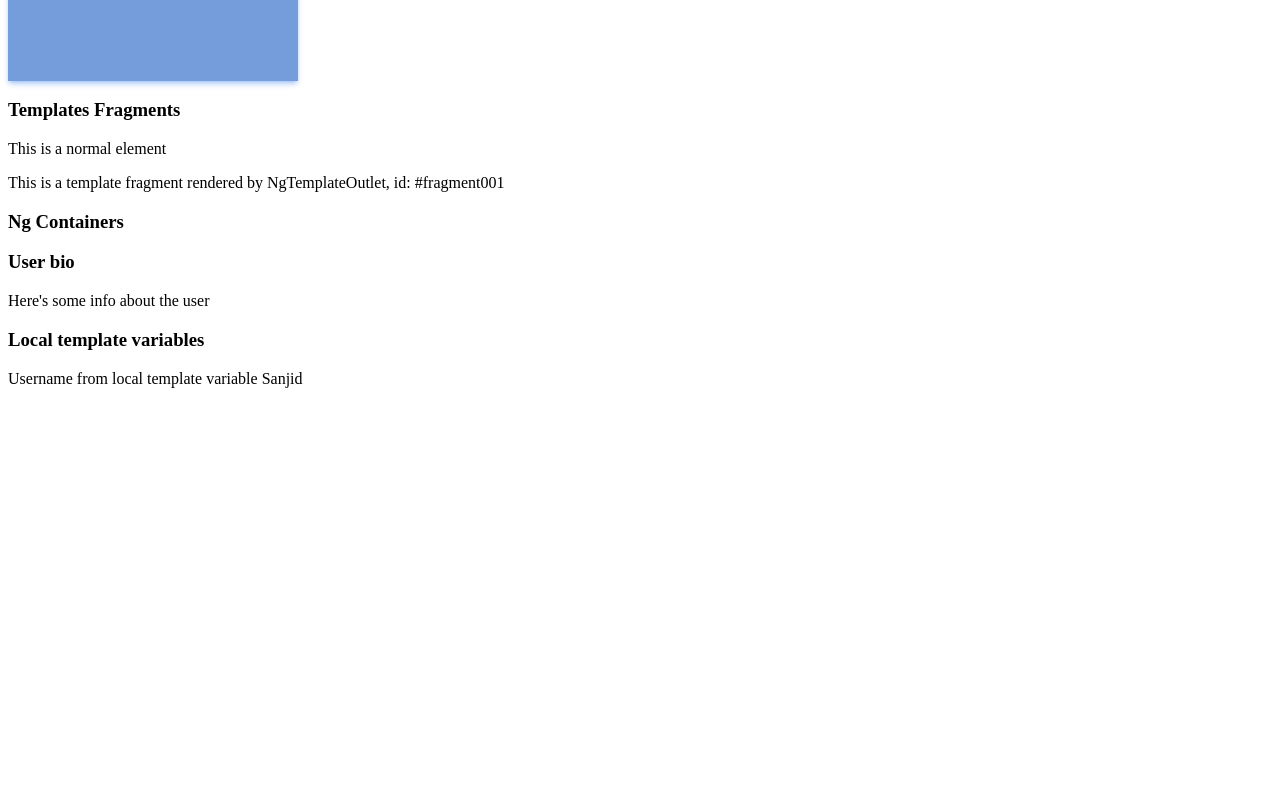
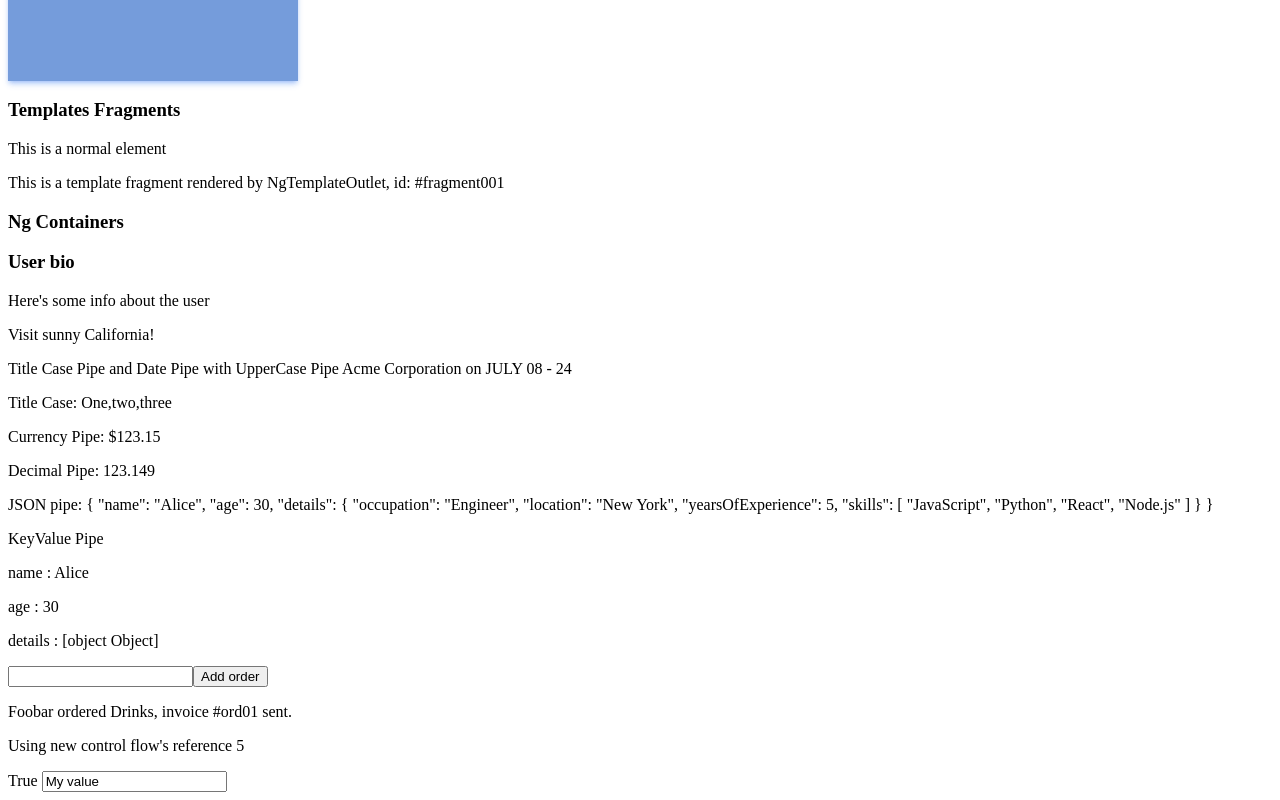
Before and after one commit to SanjidHaque/angular-template-component-playground, an Angular app: page / in a window 1280 px wide. Shown: the part 320-1120 px from the top of the page. Before the commit the page ends 800 px from the top, so only its background shows below. Built offline with nearby package versions, Linux system fonts and the light colour scheme.

Commit message:
Add ViewChild decorator example with static property

```diff
--- a/src/app/content-projection/content-projection.component.html
+++ b/src/app/content-projection/content-projection.component.html
@@ -1,10 +1,11 @@
 <h4>Content Projections in Action!</h4>
 <!-- Using the component -->
 <custom-card>
-<!--ng-content is insprired by native slot element-->
+<!--ng-content is inspired by native slot element-->
 <!--  Need to add CUSTOM_ELEMENTS_SCHEMA for using multiple placeholders-->
   <card-title><p>Card Title</p></card-title>
 <!--  <card-body><p>This is a card body</p></card-body>-->
+<!--  <p card-body>Another way of projecting selected ng-content</p>-->
   <p>This is a card contents</p>
 </custom-card>
 
@@ -29,6 +30,11 @@
 <!--Can render components dynamically with ngComponentOutlet-->
 <!--<ng-container [ngComponentOutlet]="PipesComponent" ></ng-container>-->
 
-<h3>Local template variables</h3>
-@let userName = user.name ?? 'Fallback userName';
-<p>Username from local template variable {{ userName }}</p>
+<app-pipes *ngIf="shouldShow"></app-pipes>
+
+<!--<h3>Local template variables</h3>-->
+<!--@let userName = user.name;-->
+<!--<p>Username from local template variable {{ userName }}</p>-->
+
+
+<input type="text" value="My value" #inputBox>
--- a/src/app/content-projection/content-projection.component.ts
+++ b/src/app/content-projection/content-projection.component.ts
@@ -1,5 +1,7 @@
-import { Component } from '@angular/core';
+import {AfterViewInit, Component, ElementRef, OnInit, ViewChild, ViewChildren} from '@angular/core';
 import {PipesComponent} from "../pipes/pipes.component";
+import {timer} from "rxjs";
+
 
 @Component({
   selector: 'app-content-projection',
@@ -7,10 +9,35 @@ import {PipesComponent} from "../pipes/pipes.component";
   templateUrl: './content-projection.component.html',
   styleUrl: './content-projection.component.css'
 })
-export class ContentProjectionComponent {
-  protected readonly PipesComponent = PipesComponent;
+
+export class ContentProjectionComponent implements OnInit, AfterViewInit {
+  shouldShow = false;
   user = {
     id: 1,
     name: 'Sanjid',
   }
+
+  @ViewChild(PipesComponent, { static: false }) pipesComponent : PipesComponent;
+  @ViewChildren(PipesComponent) pipesComponentChildren = null;
+  @ViewChild('inputBox', {static: false}) inputBox: ElementRef;
+
+  ngOnInit() {
+    console.log('ngOnInit() before timer => ', this.pipesComponentChildren);
+    timer(2500).subscribe(x =>
+    {
+      this.shouldShow = true;
+    });
+
+    timer(3000).subscribe(x =>
+    {
+      console.log('ngOnInit() after 3000ms => ', this.pipesComponentChildren);
+    })
+    console.log('Logging ChildPipeComponent when ViewChild\'s static property set true at ngOnInit() =>', this.pipesComponent);
+    // console.log('ViewChild\'s value at ngOnInit() =>', this.inputBox?.nativeElement.value);
+  }
+
+  ngAfterViewInit() {
+    console.log('Logging ChildPipeComponent when ViewChild\'s static property set true at ngAfterViewInit() =>', this.pipesComponent);
+    // console.log('ViewChild\'s value at ngAfterViewInit() =>', this.inputBox.nativeElement.value);
+  }
 }
--- a/src/app/pipes/pipes.component.html
+++ b/src/app/pipes/pipes.component.html
@@ -1,3 +1,4 @@
+Visit sunny California!
 <p>Title Case Pipe and Date Pipe with UpperCase Pipe {{ company | titlecase }} on {{ purchasedOn | date:'MMMM dd - YY' | uppercase }}</p>
 <p>Title Case: {{ 'one,two,three' | titlecase }}</p>
 <p>Currency Pipe: {{ amount | currency:'' }}</p>
--- a/src/app/pipes/pipes.component.ts
+++ b/src/app/pipes/pipes.component.ts
@@ -7,6 +7,7 @@ import { Component } from '@angular/core';
   styleUrl: './pipes.component.css'
 })
 export class PipesComponent {
+  text = '';
   amount = 123.1493;
   company = 'acme corporation';
   purchasedOn = '2024-07-08';
--- a/tsconfig.json
+++ b/tsconfig.json
@@ -9,6 +9,7 @@
     "noPropertyAccessFromIndexSignature": true,
     "noImplicitReturns": true,
     "noFallthroughCasesInSwitch": true,
+    "strictPropertyInitialization": false,
     "skipLibCheck": true,
     "esModuleInterop": true,
     "sourceMap": true,
```
